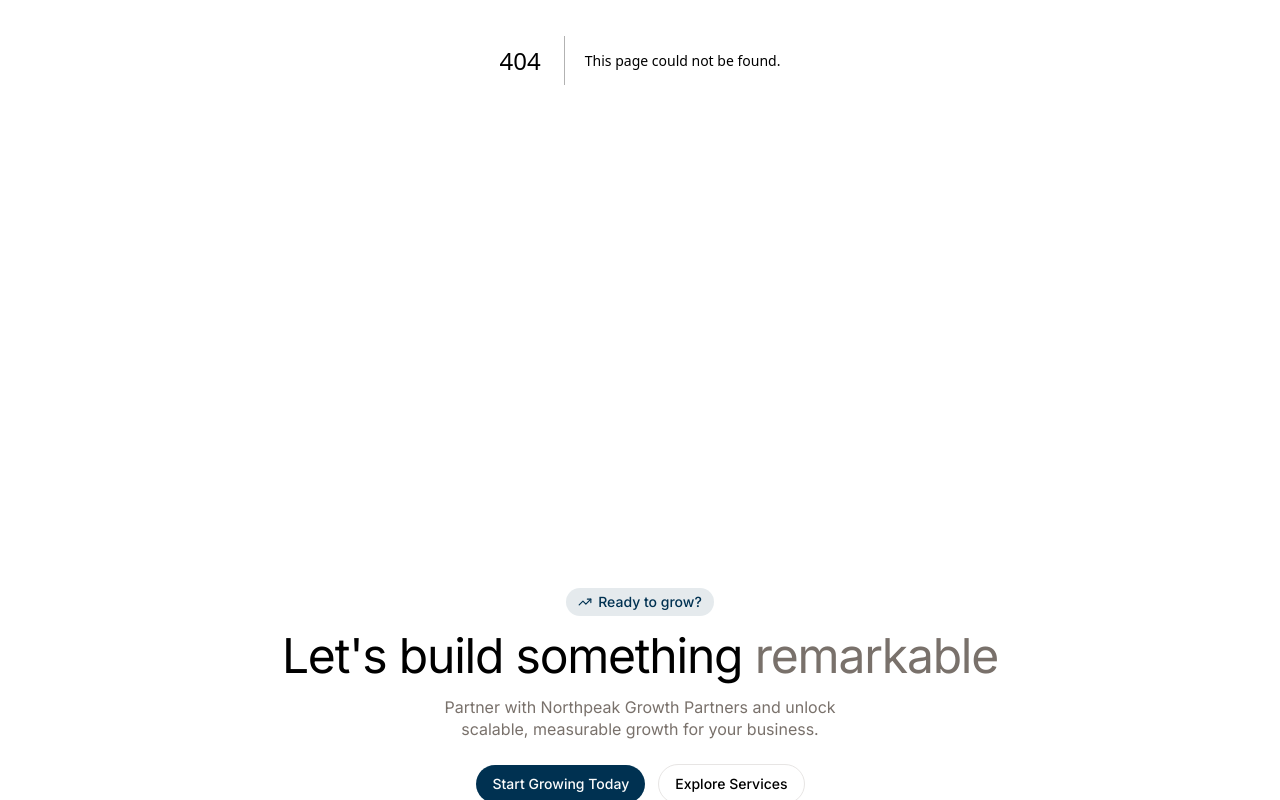
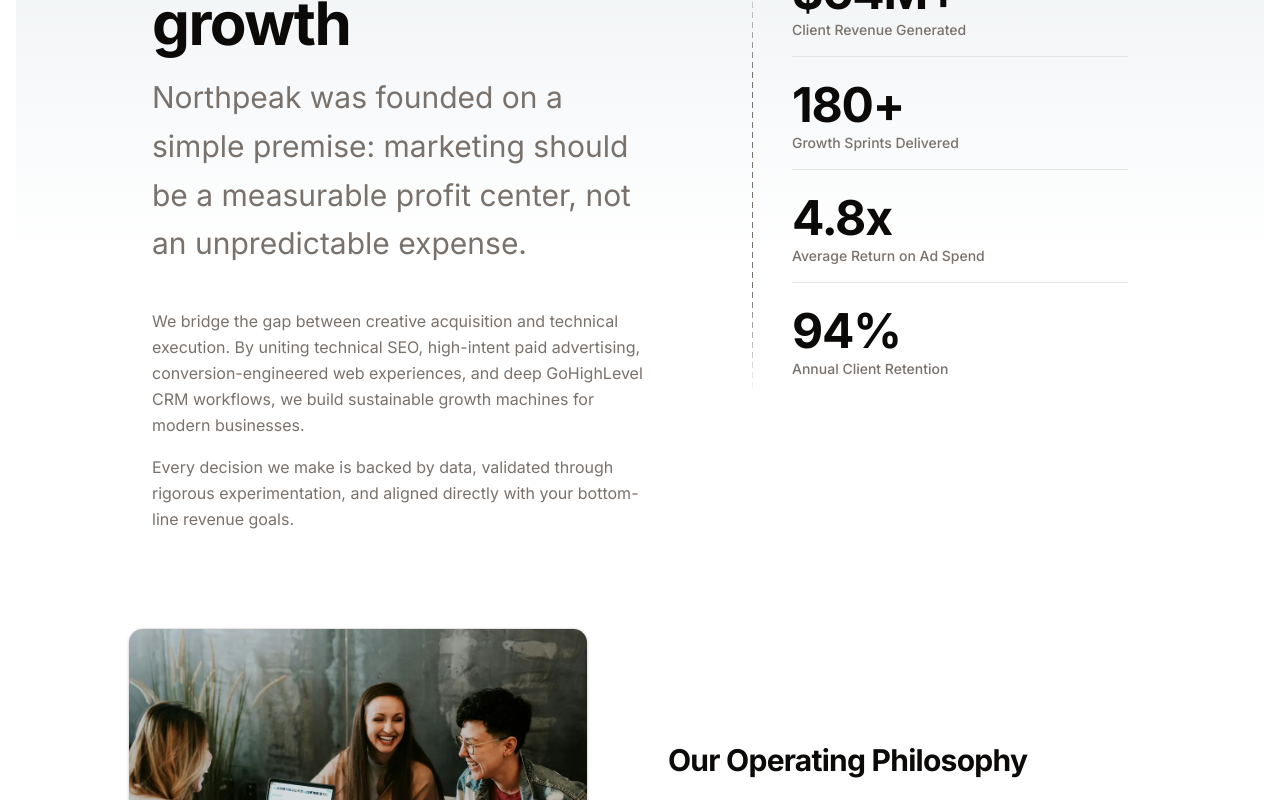
Before and after one commit to samibyte/north-peak, a Next.js app: page /about in a window 1280 px wide. Before the commit this address had no page. Shown: the part 340-1140 px from the top of the page. Built offline with nearby package versions, Linux system fonts and the light colour scheme.

Commit message:
feat(about): add about page

```diff
--- /dev/null
+++ b/src/app/about/page.tsx
@@ -0,0 +1,27 @@
+import type { Metadata } from "next";
+import { Background } from "@/components/background";
+import About from "@/components/blocks/about";
+import { AboutHero } from "@/components/blocks/about-hero";
+import { Leadership } from "@/components/blocks/leadership";
+import { DashedLine } from "@/components/dashed-line";
+
+export const metadata: Metadata = {
+  title: "About Us | Northpeak Growth Partners",
+  description:
+    "Learn about Northpeak Growth Partners, our data-driven growth philosophy, leadership squad, and track record scaling ambitious companies.",
+};
+
+export default function AboutPage() {
+  return (
+    <Background>
+      <div className="py-28 lg:py-32 lg:pt-40">
+        <AboutHero />
+        <About />
+        <div className="pt-20 lg:pt-28">
+          <DashedLine className="container max-w-5xl scale-x-105" />
+          <Leadership />
+        </div>
+      </div>
+    </Background>
+  );
+}
```
